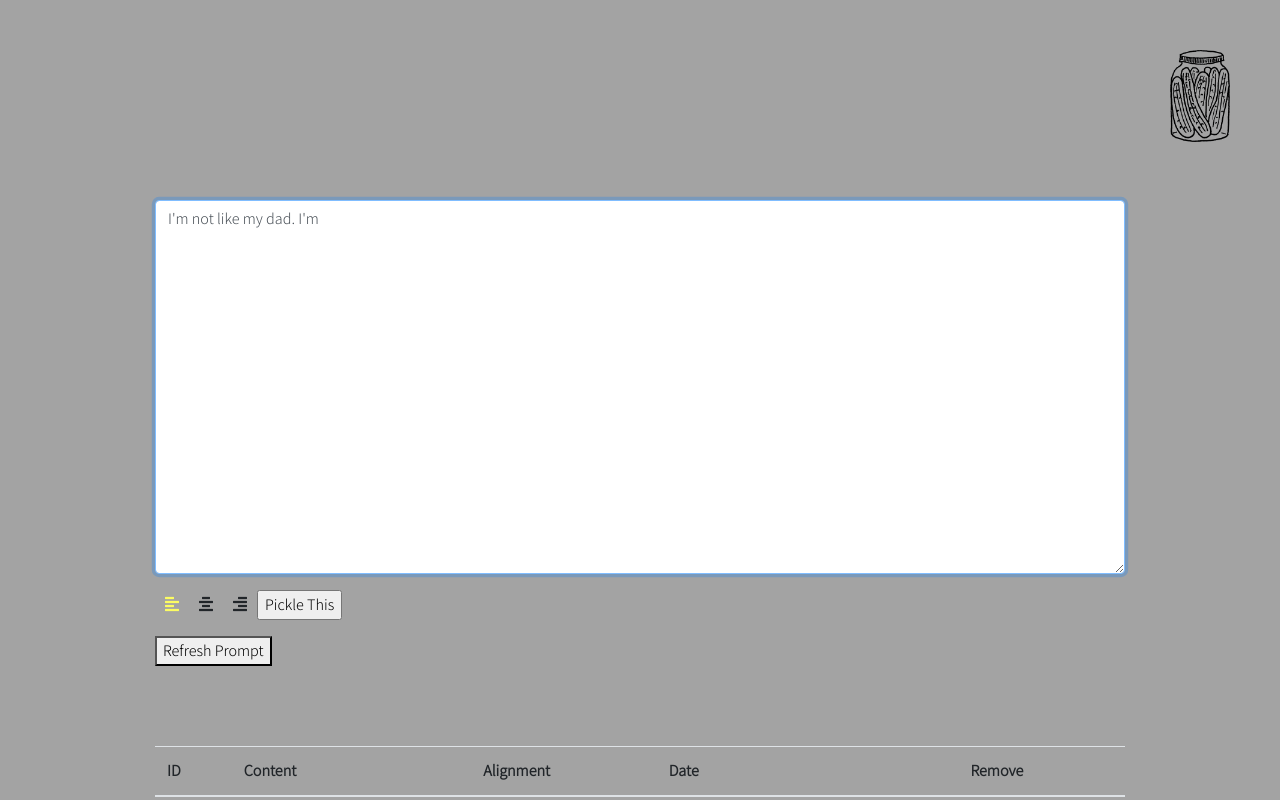
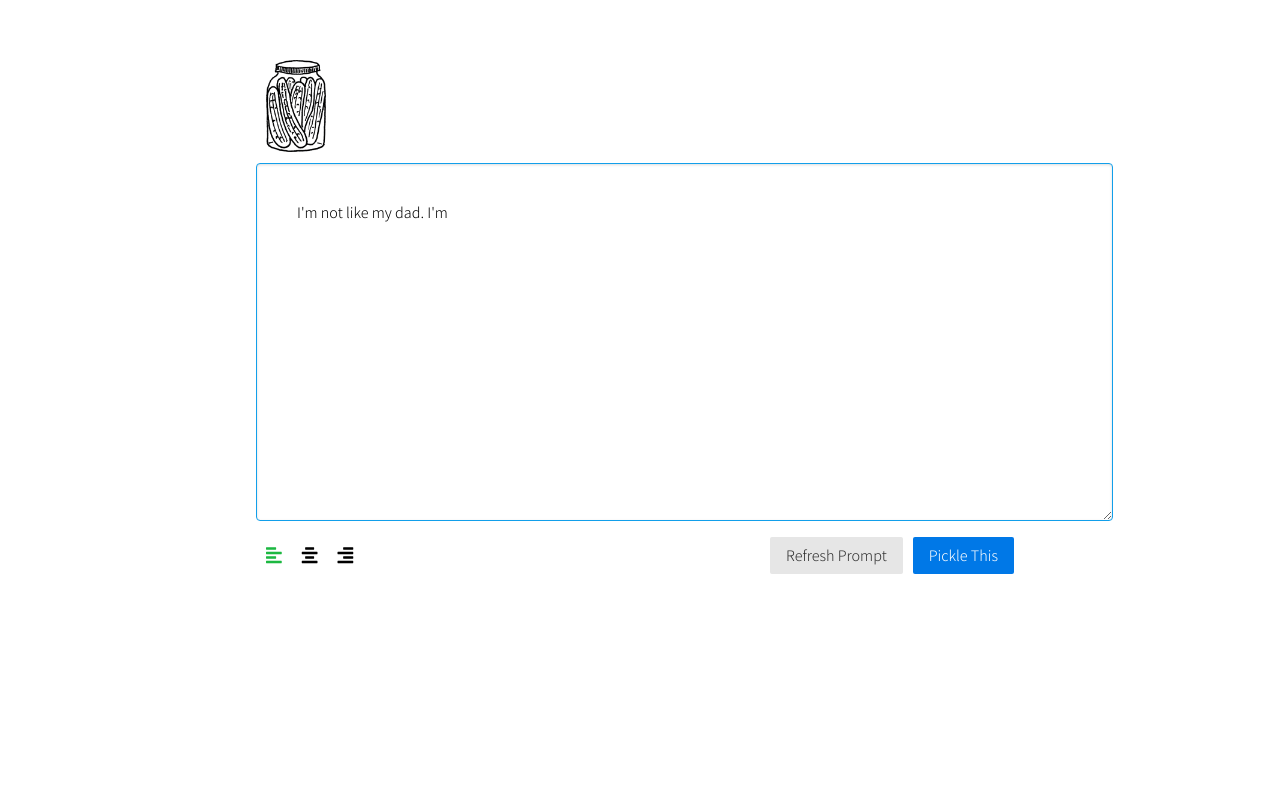
Before and after one commit to unnecessara/pickles-react, a React (Create React App) app: page / in a window 1280 px wide. Shown: the top 800 px of the page. Built offline with nearby package versions, Linux system fonts and the light colour scheme.

Commit message:
Restructures and restyles the app using purecss

```diff
--- a/package.json
+++ b/package.json
@@ -3,9 +3,9 @@
   "version": "0.1.0",
   "private": true,
   "dependencies": {
-    "bootstrap": "^4.3.1",
     "jquery": "^3.4.1",
     "popper.js": "^1.15.0",
+    "purecss": "^1.0.0",
     "react": "^16.8.6",
     "react-dom": "^16.8.6",
     "react-router-dom": "^4.3.1",
--- a/src/components/App/App.css
+++ b/src/components/App/App.css
@@ -1,56 +1,4 @@
-html {
-    min-height: 100%;
+.app-header, .app-footer {
+    height: 60px;
+    /* background-color: teal; */
 }
-
-body {
-    height: 100%;
-    background-color: #A3A3A3;
-    font-family: 'Assistant', sans-serif;
-}
-
-#logo {
-    position: absolute;
-    top: 50px;
-    right: 50px;
-}
-
-#logo img {
-    width: 60px;
-    height: 92px;
-    position: relative;
-}
-
-.menu-btns div, .menu-btns label {
-    display: inline;
-    cursor: pointer;
-    padding: 10px;
-}
-
-.menu-btns div i {
-    color: #272727;
-}
-
-.menu-btns div i:hover, input[type="radio"]:hover+i {
-    color: #FCFC62;
-}
-
-.menu-btns input[type="radio"] {
-    position: absolute;
-    opacity: 0;
-    /* hidden but still tabable */
-}
-
-.menu-btns input[type="radio"]:checked+i {
-    color: #FCFC62;
-}
-
-.main-content {
-    min-height: 100%;
-    margin-top: 200px;
-    max-width: 1000px;
-    margin-bottom: 100px;
-}
-
-table {
-    margin-top: 80px;
-}
--- a/src/components/App/App.js
+++ b/src/components/App/App.js
@@ -1,23 +1,15 @@
-
-import 'bootstrap/dist/css/bootstrap.min.css';
-import $ from 'jquery';
-import Popper from 'popper.js';
-import 'bootstrap/dist/js/bootstrap.bundle.min';
-import React, { Component } from 'react';
+import React from 'react';
 import './App.css';
-import Write from '../Write/Write';
-import Read from '../Read/Read';
-import PicklesTable from '../PicklesTable/PicklesTable'
 import Pickles from '../Pickles/Pickles'
 
-
-class App extends Component {
-
-	render() {
-		return (
+function App() {
+	return (
+		<div className="app">
+			<header className="app-header"></header>
 			<Pickles />
-		);
-	}
+			<footer className="app-footer"></footer>
+		</div>
+	);
 }
 
 export default App;
--- /dev/null
+++ b/src/components/Pickles/Pickles.css
@@ -0,0 +1,12 @@
+.logo {
+    margin-left: 10px;
+}
+
+.logo img {
+    width: 60px;
+    height: 92px;
+}
+
+.pickles-table-container {
+    margin-top: 50px;
+}
--- a/src/components/Pickles/Pickles.js
+++ b/src/components/Pickles/Pickles.js
@@ -2,6 +2,8 @@ import React, { Component } from 'react';
 import Write from '../Write/Write';
 import Read from '../Read/Read';
 import PicklesTable from '../PicklesTable/PicklesTable'
+import './Pickles.css';
+import 'purecss/build/pure.css';
 
 class Pickles extends Component {
     constructor(props) {
@@ -148,18 +150,36 @@ class Pickles extends Component {
 
     render() {
         // Show read or write depending on if user has written a pickle today
-        let modeContent = (this.state.hasWrittenToday && this.state.pickles.length > 0) ? <Read pickle={this.state.currentPickle} refreshPickle={this.refreshCurrentPickle} editPickle={this.editPickle} removePickle={this.removePickle} />
+        let modeContent = (this.state.hasWrittenToday && this.state.pickles.length > 0) ?
+            <Read pickle={this.state.currentPickle} refreshPickle={this.refreshCurrentPickle} editPickle={this.editPickle} removePickle={this.removePickle} />
             : <Write pickle={this.state.currentPickle} editMode={this.state.editMode} prompts={this.state.prompts} handleSubmit={this.handleSubmit} />;
         return (
             <div>
-                <div id="logo">
-                    <img src={require('../../img/picklesUp.png')} alt="pickles up" />
+                <div className="pure-g">
+                    <div className="pure-u-1-5" />
+                    <div className="pure-u-3-5">
+                        <div className="logo">
+                            <img
+                                src={require('../../img/picklesUp.png')}
+                                alt="pickles up"
+                            />
+                        </div>
+                        <div className="content-container">
+                            {modeContent}
+                        </div>
+                    </div>
+                    <div className="pure-u-1-5" />
                 </div>
-                <div className="container main-content">
-                    {modeContent}
 
-                    <PicklesTable pickles={this.state.pickles} removePickle={this.removePickle} />
-                </div>
+                {/* Uncomment for troubleshooting save and delete */}
+                {/* <div className="pure-u-1">
+                        <div className="pickles-table-container">
+                            <PicklesTable
+                                pickles={this.state.pickles}
+                                removePickle={this.removePickle}
+                            />
+                        </div>
+                    </div> */}
             </div>
         );
     }
--- a/src/components/Read/Read.css
+++ b/src/components/Read/Read.css
@@ -1,3 +1,9 @@
+.pickle-content {
+    height: 380px;
+    font-size: 26px;
+    padding: 50px 10px;
+}
+
 .read-btns div {
     display: inline;
     cursor: pointer;
@@ -9,10 +15,5 @@
 }
 
 .read-btns div i:hover {
-    color: #FCFC62;
+    color: rgb(28, 184, 65);
 }
-
-.pickle-content {
-    height: 400px;
-    font-size: 30px;
-}
--- a/src/components/Read/Read.js
+++ b/src/components/Read/Read.js
@@ -1,5 +1,3 @@
-import 'bootstrap/dist/css/bootstrap.min.css';
-import 'bootstrap/dist/js/bootstrap.bundle.min';
 import './Read.css';
 import React, { Component } from 'react';
 
--- a/src/components/Write/Write.css
+++ b/src/components/Write/Write.css
@@ -1,11 +1,26 @@
+.input-area {
+    padding: 40px !important;
+}
+
+/* Alignment Buttons */
+
+.write-btns {
+    margin-top: 50px;
+}
+
 .write-btns label {
     display: inline;
     cursor: pointer;
     padding: 10px;
+    font-size: 18px;
+}
+
+.write-btns i {
+    line-height: 2;
 }
 
 .write-btns input[type="radio"]:hover+i {
-    color: #FCFC62;
+    color: rgb(28, 184, 65);
 }
 
 .write-btns input[type="radio"] {
@@ -15,5 +30,14 @@
 }
 
 .write-btns input[type="radio"]:checked+i {
-    color: #FCFC62;
+    color: rgb(28, 184, 65);
 }
+
+.save-btns {
+    text-align: right;
+    padding-right:10px;
+}
+
+.save-pickle-btn {
+    margin-left: 10px;
+}
--- a/src/components/Write/Write.js
+++ b/src/components/Write/Write.js
@@ -1,5 +1,4 @@
-import 'bootstrap/dist/css/bootstrap.min.css';
-import 'bootstrap/dist/js/bootstrap.bundle.min';
+
 import './Write.css';
 import React, { Component } from 'react';
 
@@ -59,20 +58,24 @@ class Write extends Component {
 	render() {
 		return (
             <div>
-                <form>
-                    <div className="form-group">
+                <form className="pure-form">
+                    <fieldset className="pure-group">
                         <textarea
                             name="content"
-                            className="input-area form-control"
+                            className="input-area"
                             rows="15"
-                            cols="90"
+                            cols="95"
                             onChange={this.handleContentChange}
-                            style={{ textAlign: this.state.alignment}}
-                            value = {this.state.content}
+                            style={{
+                                textAlign: this.state.alignment
+                            }}
+                            value={this.state.content}
                             autoFocus
                         />
-                    </div>
-                    <div className="write-btns form-group">
+                    </fieldset>
+                    <fieldset className="write-btns">
+                        <div className="pure-g">
+                            <div className="pure-u-2-5">
                                 <label className="alignment-btn">
                                     <input
                                         type="radio"
@@ -80,8 +83,13 @@ class Write extends Component {
                                         name="alignment-option"
                                         value="left"
                                         autoComplete="off"
-                                checked={this.state.alignment === 'left'}
-                                onChange={this.handleAlignmentChange}
+                                        checked={
+                                            this.state.alignment ===
+                                            'left'
+                                        }
+                                        onChange={
+                                            this.handleAlignmentChange
+                                        }
                                     />
                                     <i className="fas fa-align-left" />
                                 </label>
@@ -92,8 +100,13 @@ class Write extends Component {
                                         name="alignment-option"
                                         value="center"
                                         autoComplete="off"
-                                checked={this.state.alignment === 'center'}
-                                onChange={this.handleAlignmentChange}
+                                        checked={
+                                            this.state.alignment ===
+                                            'center'
+                                        }
+                                        onChange={
+                                            this.handleAlignmentChange
+                                        }
                                     />
                                     <i className="fas fa-align-center" />
                                 </label>
@@ -104,24 +117,46 @@ class Write extends Component {
                                         name="alignment-option"
                                         value="right"
                                         autoComplete="off"
-                                checked={this.state.alignment === 'right'}
-                                onChange={this.handleAlignmentChange}
+                                        checked={
+                                            this.state.alignment ===
+                                            'right'
+                                        }
+                                        onChange={
+                                            this.handleAlignmentChange
+                                        }
                                     />
                                     <i className="fas fa-align-right" />
                                 </label>
-                        <input
-                            type="button"
-                            value="Pickle This"
-                            onClick={this.submitForm}
-                        />
+                            </div>
+                            <div className="pure-u-1-5">
+                                <p />
+                            </div>
+                            <div className="pure-u-2-5">
+                                <div className="save-btns">
                                     <input
                                         type="hidden"
                                         name="timestamp"
                                         value={this.state.timestamp}
                                     />
+                                    {!this.state.hasEnteredText && (
+                                        <button
+                                            className="pure-button button-small"
+                                            onClick={this.refreshPrompt}
+                                        >
+                                            Refresh Prompt
+                                        </button>
+                                    )}
+                                    <button
+                                        className="pure-button pure-button-primary save-pickle-btn"
+                                        onClick={this.submitForm}
+                                    >
+                                        Pickle This
+                                    </button>
                                 </div>
+                            </div>
+                        </div>
+                    </fieldset>
                 </form>
-                {!this.state.hasEnteredText && <button onClick={this.refreshPrompt}>Refresh Prompt</button>}
             </div>
         );
 	}
--- a/src/index.css
+++ b/src/index.css
@@ -1,14 +1,12 @@
 body {
   margin: 0;
   padding: 0;
-  font-family: -apple-system, BlinkMacSystemFont, "Segoe UI", "Roboto", "Oxygen",
-    "Ubuntu", "Cantarell", "Fira Sans", "Droid Sans", "Helvetica Neue",
-    sans-serif;
+  font-family: 'Assistant', sans-serif !important;
   -webkit-font-smoothing: antialiased;
   -moz-osx-font-smoothing: grayscale;
 }
 
-code {
-  font-family: source-code-pro, Menlo, Monaco, Consolas, "Courier New",
-    monospace;
+html, button, input, select, textarea, .pure-g [class *="pure-u"] {
+  /* Set your content font stack here: */
+  font-family: 'Assistant', sans-serif !important;
 }
```
Also changed, not shown: 2 other files (tests, documents, lock files or other folders). Lines whose indentation alone changed are shown as unchanged.
